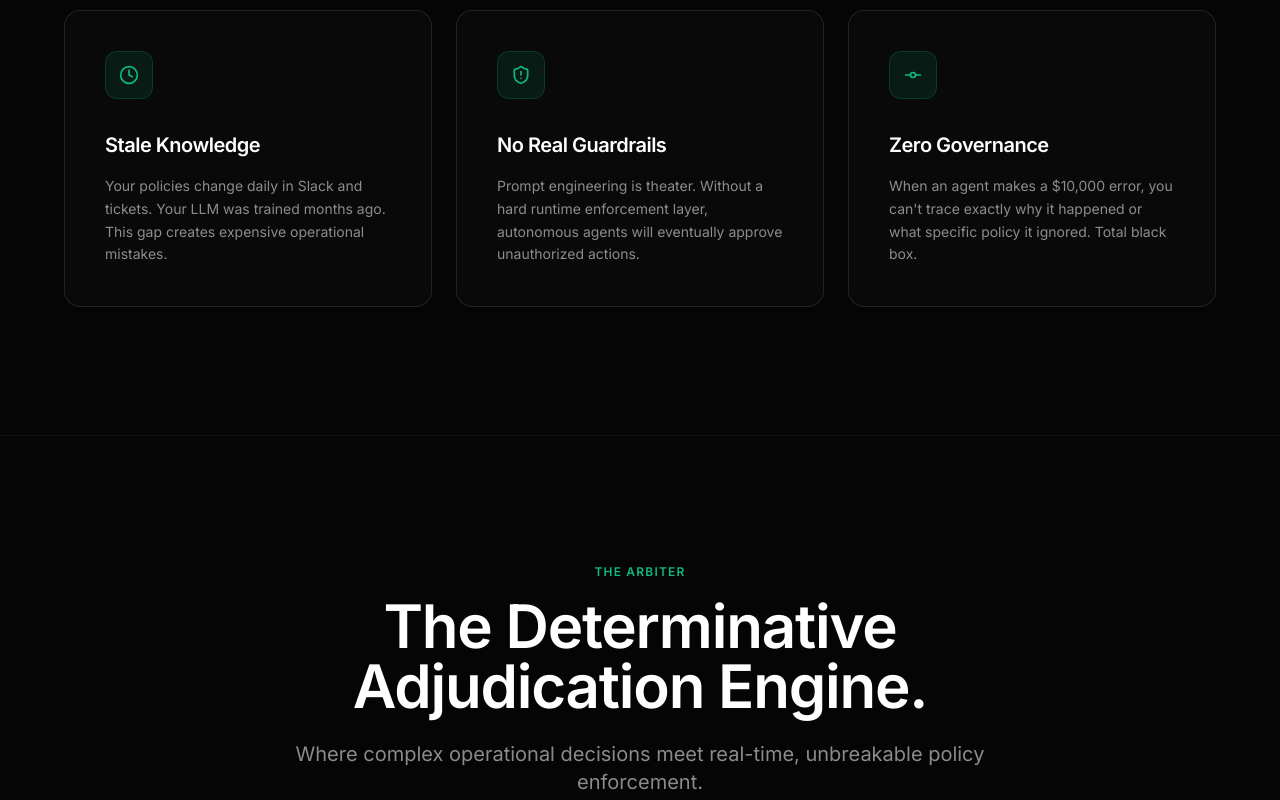
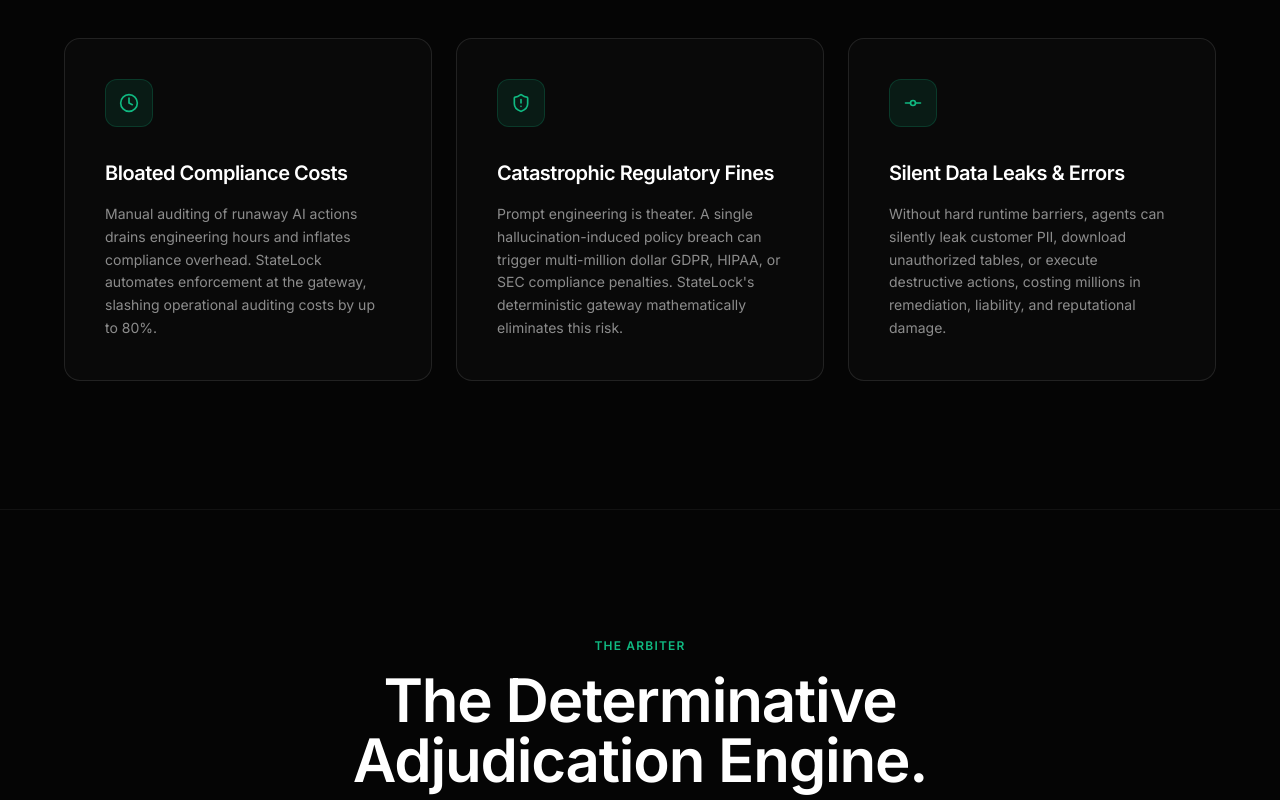
Before and after one commit to adityacs50-lab/Project-Brain, a Next.js app: page /landing in a window 1280 px wide. Shown: the part 1280-2080 px from the top of the page. Built offline with nearby package versions, Linux system fonts and the light colour scheme.

Commit message:
marketing: update copy to focus on quantifiable business outcomes & compliance

```diff
--- a/components/sections/HeroSection.tsx
+++ b/components/sections/HeroSection.tsx
@@ -153,7 +153,7 @@
           </h1>
 
           <p className="text-[#e5e5e5]/60 text-base sm:text-lg md:text-xl font-normal leading-relaxed max-w-2xl mb-10 md:mb-14">
-            An unbreakable policy enforcement gateway for your enterprise. No hallucinations. No runaway API actions. Just mathematically guaranteed safety.
+            An unbreakable policy enforcement gateway for your enterprise. Slashing compliance costs, preventing data leaks, and eliminating human reporting errors with mathematically guaranteed runtime safety.
           </p>
 
           {/* CTA Buttons */}
--- a/components/sections/PhilosophySection.tsx
+++ b/components/sections/PhilosophySection.tsx
@@ -6,18 +6,18 @@
   const problems = [
     {
       icon: <Clock className="w-5 h-5 text-[#10b981]" />,
-      title: "Stale Knowledge",
-      description: "Your policies change daily in Slack and tickets. Your LLM was trained months ago. This gap creates expensive operational mistakes."
+      title: "Bloated Compliance Costs",
+      description: "Manual auditing of runaway AI actions drains engineering hours and inflates compliance overhead. StateLock automates enforcement at the gateway, slashing operational auditing costs by up to 80%."
     },
     {
       icon: <ShieldAlert className="w-5 h-5 text-[#10b981]" />,
-      title: "No Real Guardrails",
-      description: "Prompt engineering is theater. Without a hard runtime enforcement layer, autonomous agents will eventually approve unauthorized actions."
+      title: "Catastrophic Regulatory Fines",
+      description: "Prompt engineering is theater. A single hallucination-induced policy breach can trigger multi-million dollar GDPR, HIPAA, or SEC compliance penalties. StateLock's deterministic gateway mathematically eliminates this risk."
     },
     {
       icon: <GitCommit className="w-5 h-5 text-[#10b981]" />,
-      title: "Zero Governance",
-      description: "When an agent makes a $10,000 error, you can't trace exactly why it happened or what specific policy it ignored. Total black box."
+      title: "Silent Data Leaks & Errors",
+      description: "Without hard runtime barriers, agents can silently leak customer PII, download unauthorized tables, or execute destructive actions, costing millions in remediation, liability, and reputational damage."
     }
   ];
 
--- a/components/sections/WaitlistSection.tsx
+++ b/components/sections/WaitlistSection.tsx
@@ -70,7 +70,7 @@
         </h2>
 
         <p className="text-[#e5e5e5]/40 text-base sm:text-lg md:text-xl font-normal leading-relaxed max-w-2xl mx-auto mb-10 md:mb-16">
-          Deploy AI with mathematical certainty instead of hope. Join the waitlist for our next onboarding batch.
+          Deploy AI with absolute compliance certainty and protect your enterprise from regulatory risks. Join the private waitlist for our next onboarding batch.
         </p>
 
         <div className="max-w-xl mx-auto">
```
